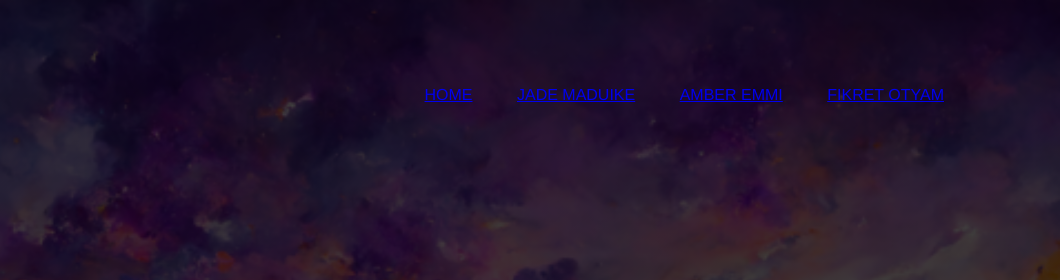
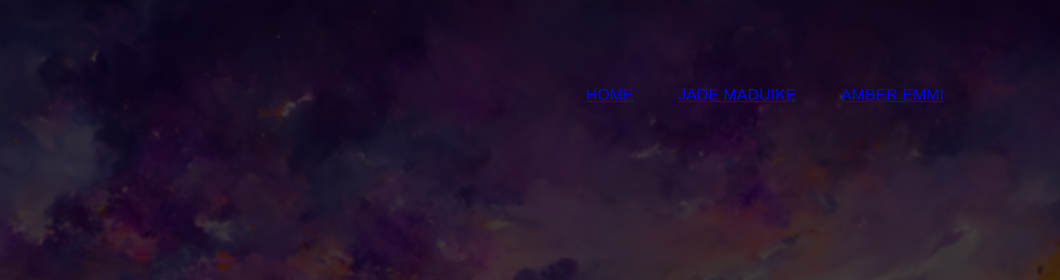
Before and after one commit to gunsum/Homepage-code-HTML-CSS, a plain HTML site: page Homepage code/index.html in a window 1280 px wide. Shown: the top 280 px of the page, 220-1280 px from the left. Drawn offline with Linux system fonts and the light colour scheme.

Commit message:
cancel artist name

```diff
--- a/Homepage code/index.html
+++ b/Homepage code/index.html
@@ -12,7 +12,6 @@
                     <li><a href="#">Home</a></li>
                     <li><a href="#">Jade Maduike</a></li>
                     <li><a href="#">Amber Emmi</a></li>
-                    <li><a href="#">Fikret Otyam</a></li>
                 </ul>
             </div>
 
```
